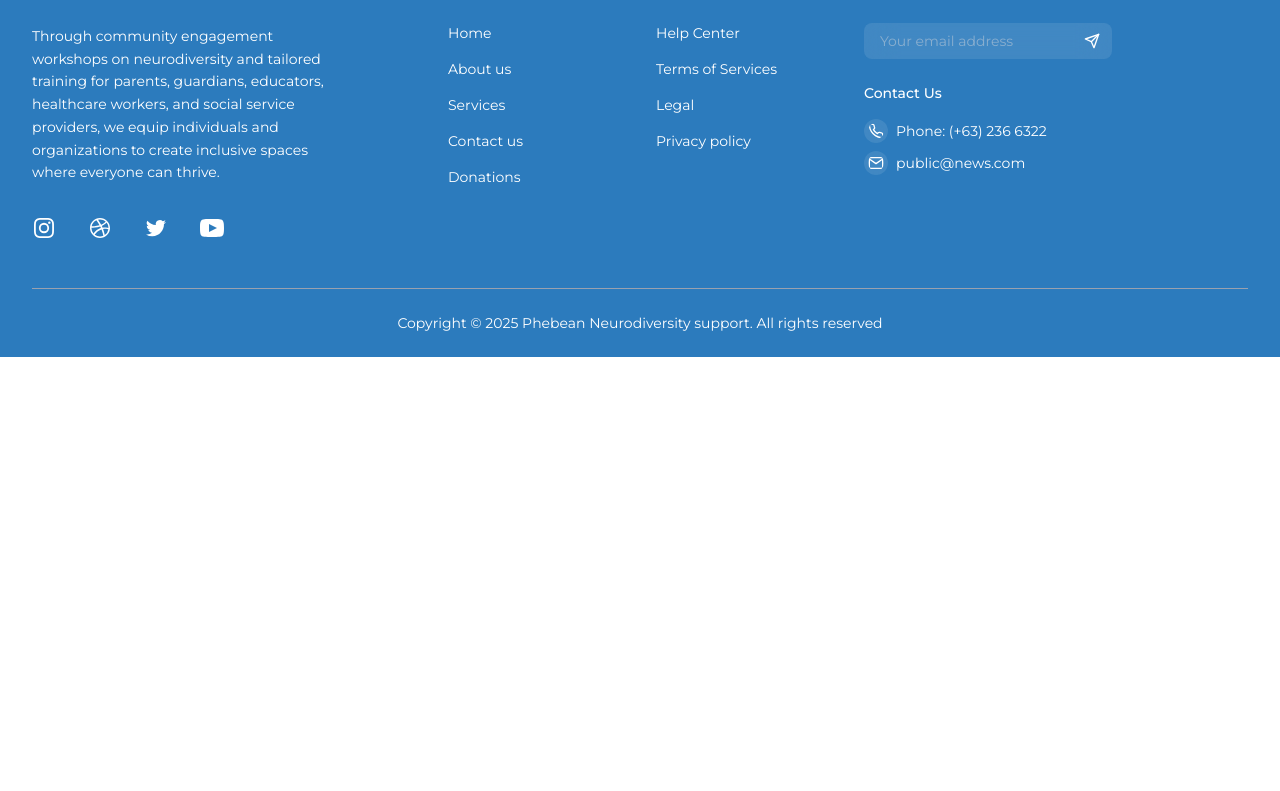
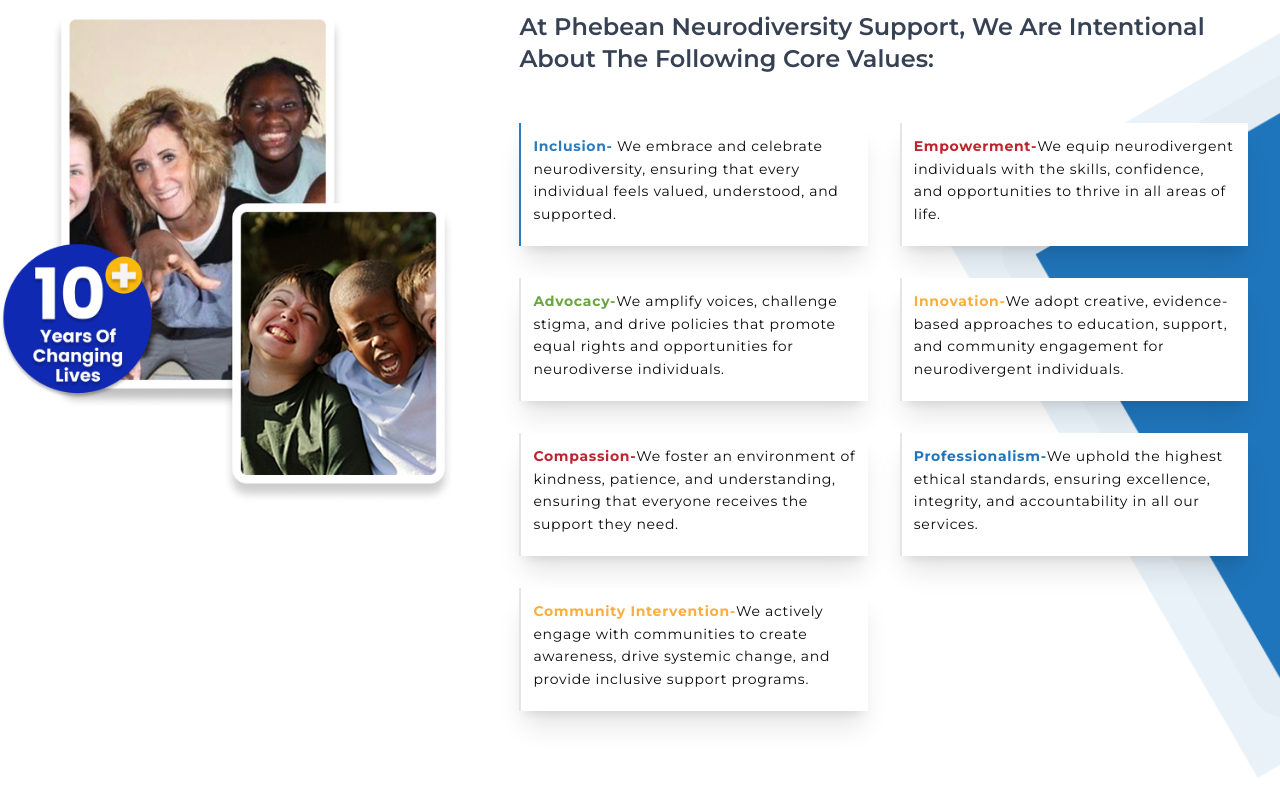
Before and after one commit to shamzconsult/Pheone, a Next.js app: page / in a window 1280 px wide. Shown: the part 1729-2520 px from the top of the page. Before the commit the page ends 2086 px from the top, so only its background shows below. Built offline with nearby package versions, Linux system fonts and the light colour scheme.

Commit message:
Chore: vision and mission setup

```diff
--- /dev/null
+++ b/src/app/home/_components/CoreValues.tsx
@@ -0,0 +1,96 @@
+import React from 'react';
+
+function CoreValues() {
+
+  return (
+    <div className="relative bg-white py-16 overflow-hidden max-w-screen-2xl mx-auto">
+      {/* Blue background image (right side) */}
+      <div className="absolute right-0 top-0 h-full w-[30%] max-w-[500px] -z-0">
+        <img
+          src="/image/Group 3.png"
+          className="h-full w-full object-cover object-left"
+          alt="Decorative blue background"
+        />
+      </div>
+
+        <div className="flex flex-col xl:flex-row items-start">
+            {/* Image  */}
+            <div className="w-full px-4 xl:w-[40%] lg:px-0 lg:pr-8 xl:mt-20 flex justify-center">
+                <img
+                src="/image/Group 2.png"
+                className="w-full max-w-[500px] md:max-w-[600px] h-auto object-contain"
+                alt="Core values illustration"
+                />
+            </div>
+
+            {/* Content */}
+            <div className="w-full  xl:w-[65%] px-4 sm:px-6 lg:px-8 relative z-10 mt-8 lg:mt-0">
+                <h2 className="text-2xl font-semibold text-white inline-block p-2 rounded-full mb-8 px-10 bg-[#2c7bbd]">OUR CORE VALUES</h2>
+                <p className="text-2xl font-semibold text-gray-700 mb-12">
+                At Phebean Neurodiversity Support, We Are Intentional About The Following Core Values:
+                </p>
+
+                <div className="grid md:grid-cols-2 gap-8 mb-12">
+                    {/* All your core value boxes remain exactly the same */}
+                    <div className="bg-white">
+                        <div className='flex border-l-2 border-l-[#2c7bbd] shadow-xl '>
+                        <h3 className="text-sm tracking-wider leading-relaxed p-3 mb-2"> <span className='font-bold text-[#2c7bbd]'>Inclusion-</span> We embrace and celebrate neurodiversity, ensuring that every individual feels valued, understood, and supported.</h3>
+                        </div>
+                    </div>
+                    <div className="bg-white">
+                        <div className='flex border-l-2 shadow-xl '>
+                            <h3 className="text-sm tracking-wider leading-relaxed p-3 mb-2">
+                                <span className='font-bold text-[#BF232E]'>Empowerment-</span>
+                                We equip neurodivergent individuals with the skills, confidence, and opportunities to thrive in all areas of life.
+                            </h3>
+                        </div>
+                    </div>
+                    <div className="bg-white">
+                        <div className='flex border-l-2 shadow-xl '>
+                            <h3 className="text-sm tracking-wider leading-relaxed p-3 mb-2">
+                                <span className='font-bold text-[#6AA541]'>Advocacy-</span>
+                                We amplify voices, challenge stigma, and drive policies that promote equal rights and opportunities for neurodiverse individuals.
+                            </h3>
+                        </div>
+                    </div>
+                    <div className="bg-white">
+                        <div className='flex border-l-2 shadow-xl '>
+                            <h3 className="text-sm tracking-wider leading-relaxed p-3 mb-2">
+                                <span className='font-bold text-[#F9AE40]'>Innovation-</span>
+                                We adopt creative, evidence-based approaches to education, support, and community engagement for neurodivergent individuals.
+                            </h3>
+                        </div>
+                    </div>
+                    <div className="bg-white">
+                        <div className='flex border-l-2 shadow-xl '>
+                            <h3 className="text-sm tracking-wider leading-relaxed p-3 mb-2">
+                                <span className='font-bold text-[#BF232E]'>Compassion-</span>
+                                We foster an environment of kindness, patience, and understanding, ensuring that everyone receives the support they need.
+                            </h3>
+                        </div>
+                    </div>
+                    <div className="bg-white">
+                        <div className='flex border-l-2 shadow-xl '>
+                            <h3 className="text-sm tracking-wider leading-relaxed p-3 mb-2">
+                                <span className='font-bold text-[#1F75BB]'>Professionalism-</span>
+                                We uphold the highest ethical standards, ensuring excellence, integrity, and accountability in all our services.
+                            </h3>
+                        </div>
+                    </div>
+                    <div className="bg-white">
+                        <div className='flex border-l-2 shadow-xl '>
+                            <h3 className="text-sm tracking-wider leading-relaxed p-3 mb-2">
+                                <span className='font-bold text-[#F9AE40]'>Community Intervention-</span>
+                                We actively engage with communities to create awareness, drive systemic change, and provide inclusive support programs.
+                            </h3>
+                        </div>
+                    </div>
+                </div>
+            </div>
+        </div>
+    </div>
+  );
+}
+
+
+export default CoreValues;
--- a/src/app/page.tsx
+++ b/src/app/page.tsx
@@ -1,3 +1,4 @@
+import CoreValues from "./home/_components/CoreValues";
 import Counters from "./home/_components/Counter";
 import HomeHero from "./home/_components/HomeHero";
 import Vision from "./home/_components/Vision";
@@ -8,6 +9,7 @@
       <HomeHero/>
       <Counters/>
       <Vision/>
+      <CoreValues/>
     </div>
   );
 }
```
Also changed, not shown: public/image/Group 3.png (added).
